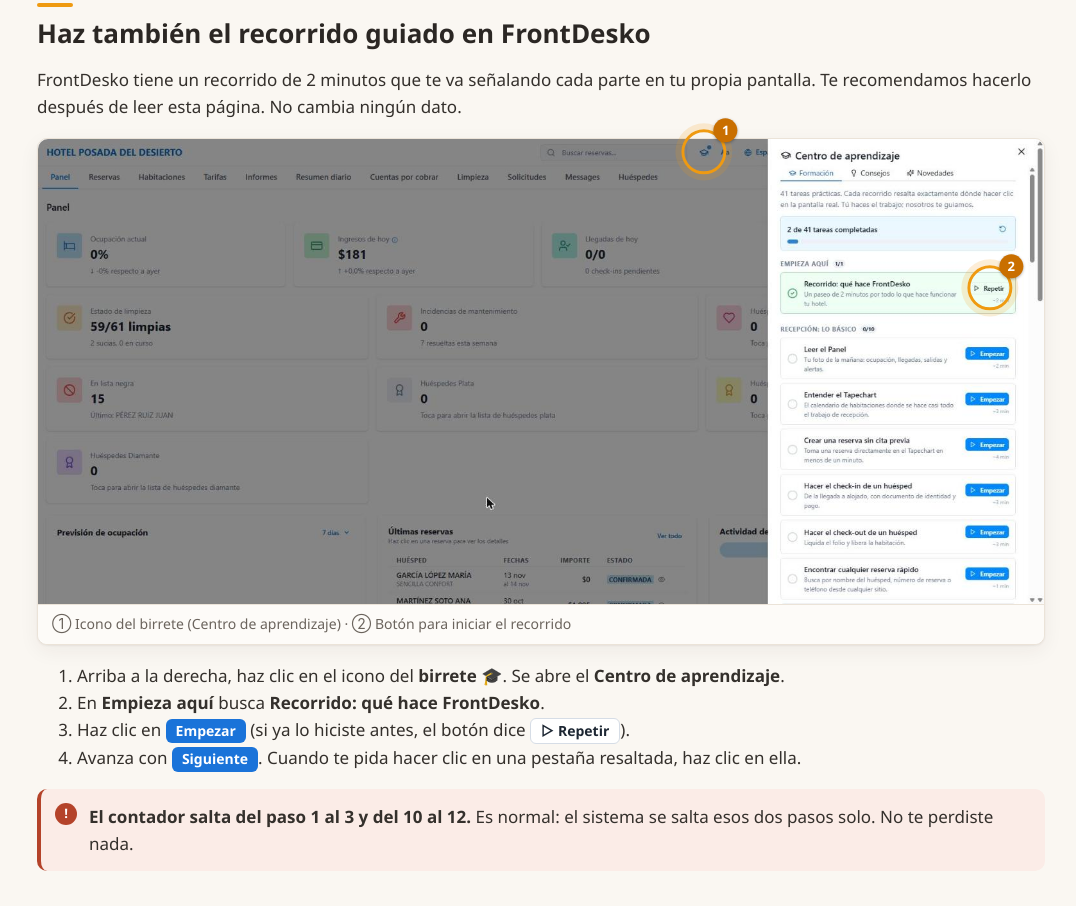
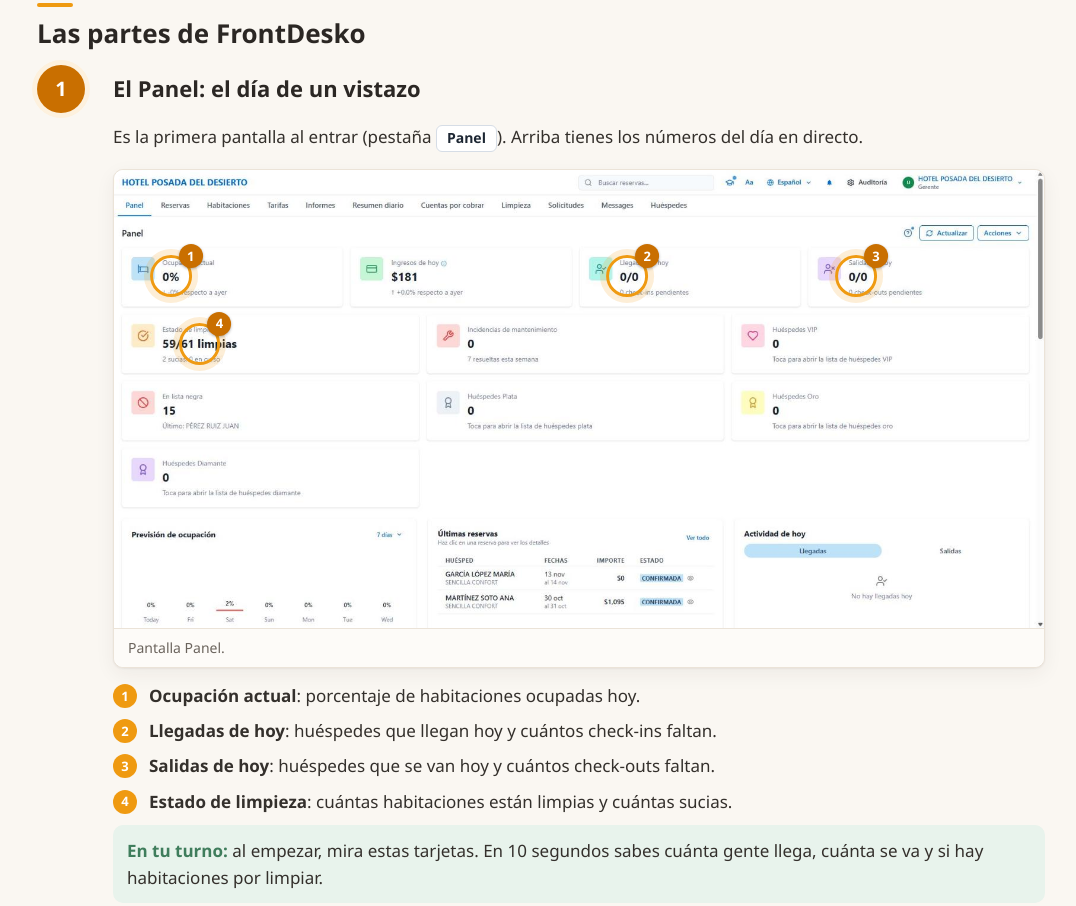
Before and after one commit to SplashGG/capacitacion-frontdesko, a plain HTML site: page 01-recorrido.html in a window 1280 px wide. Shown: the part 793-1699 px from the top of the page, without its empty margins (99-1175 px from the left). Drawn offline with Linux system fonts and the light colour scheme.

Commit message:
Quita la sección del recorrido guiado de FrontDesko

```diff
--- a/01-recorrido.html
+++ b/01-recorrido.html
@@ -48,28 +48,6 @@
       <li>Dónde están tarifas, limpieza e informes.</li>
       <li>Cómo buscar cualquier reserva o huésped.</li>
     </ul>
-  </section>
-
-  <section>
-    <h2>Haz también el recorrido guiado en FrontDesko</h2>
-    <p>FrontDesko tiene un recorrido de 2 minutos que te va señalando cada parte en tu propia pantalla. Te recomendamos hacerlo después de leer esta página. No cambia ningún dato.</p>
-    <figure class="captura">
-      <a href="img/recorrido/00-centro-aprendizaje.jpg" target="_blank">
-        <div class="lienzo">
-          <img src="img/recorrido/00-centro-aprendizaje.jpg" alt="Panel de FrontDesko con el Centro de aprendizaje abierto a la derecha" loading="lazy">
-          <span class="marca" style="left:66.2%;top:2.9%" data-n="1"></span>
-          <span class="marca" style="left:94.6%;top:32.1%" data-n="2"></span>
-        </div>
-      </a>
-      <figcaption>① Icono del birrete (Centro de aprendizaje) · ② Botón para iniciar el recorrido</figcaption>
-    </figure>
-    <ol>
-      <li>Arriba a la derecha, haz clic en el icono del <b>birrete 🎓</b>. Se abre el <b>Centro de aprendizaje</b>.</li>
-      <li>En <b>Empieza aquí</b> busca <b>Recorrido: qué hace FrontDesko</b>.</li>
-      <li>Haz clic en <span class="boton-ui">Empezar</span> (si ya lo hiciste antes, el botón dice <span class="pestana-ui">▷ Repetir</span>).</li>
-      <li>Avanza con <span class="boton-ui">Siguiente</span>. Cuando te pida hacer clic en una pestaña resaltada, haz clic en ella.</li>
-    </ol>
-    <div class="nota ojo"><p><b>El contador salta del paso 1 al 3 y del 10 al 12.</b> Es normal: el sistema se salta esos dos pasos solo. No te perdiste nada.</p></div>
   </section>
 
   <section>
```
Also changed, not shown: img/recorrido/00-centro-aprendizaje.jpg (deleted), 1 other file.
